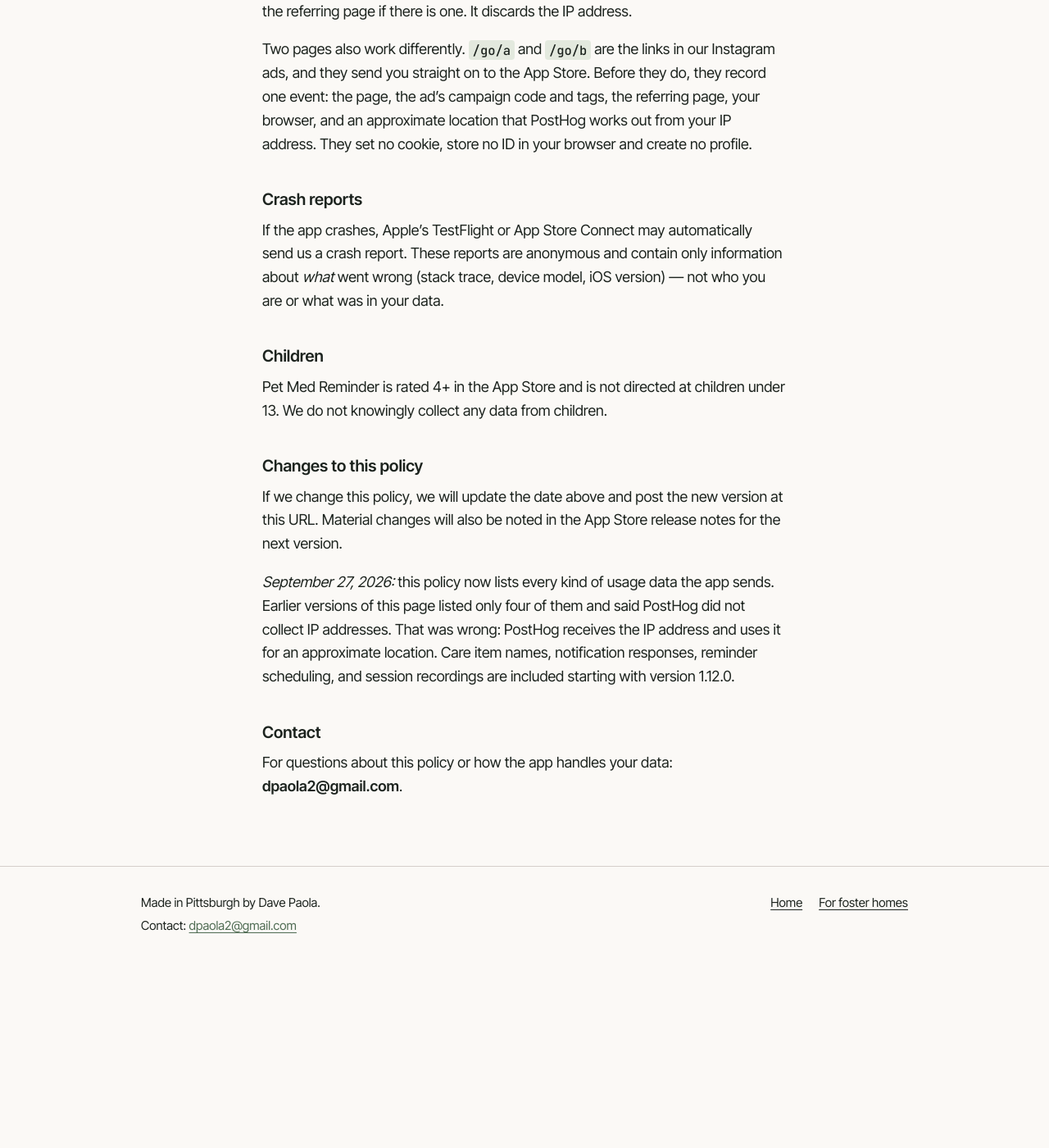
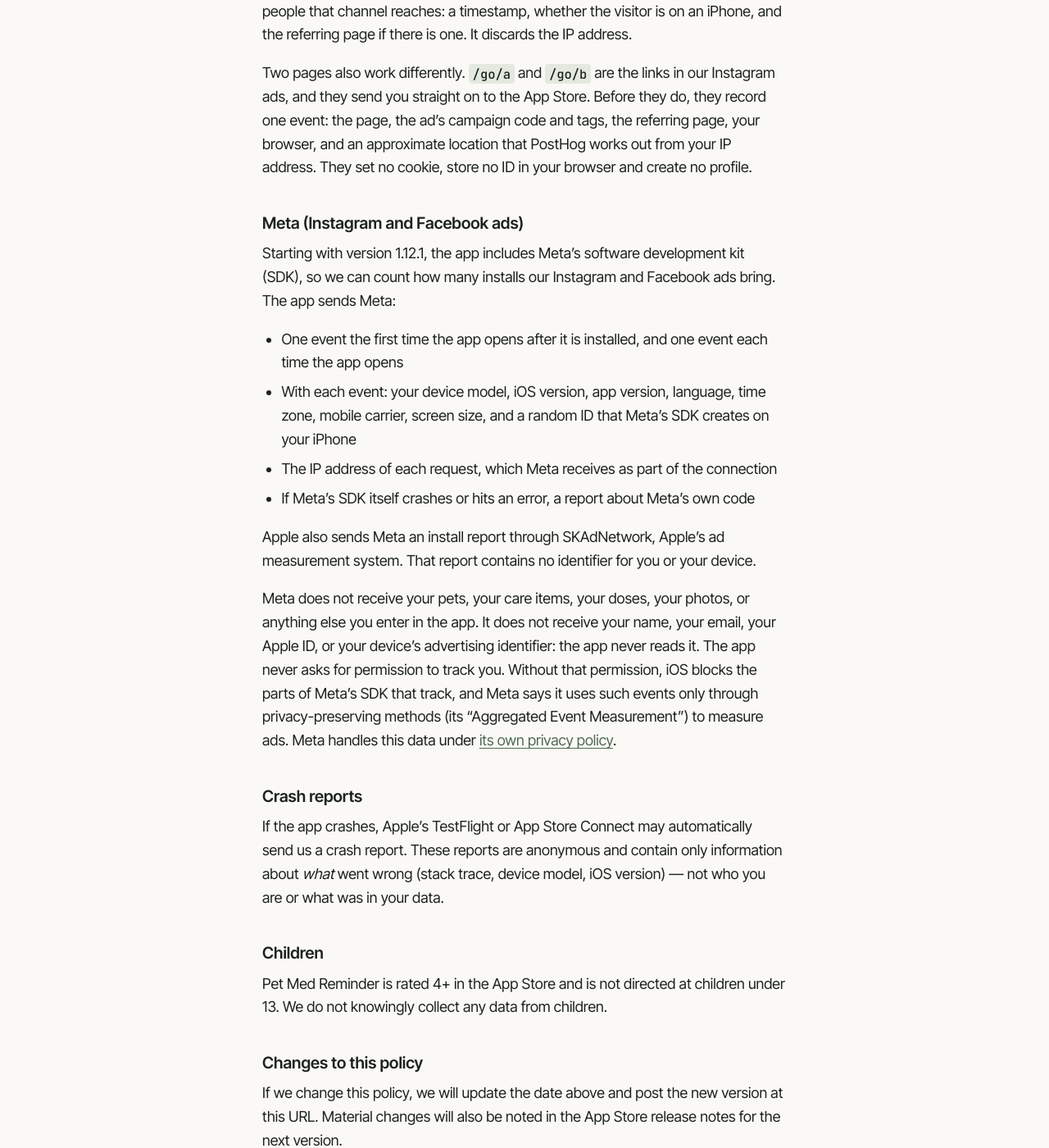
Before and after one commit to dpaola2/pet-med-reminder-ios-landing-page, a Jekyll site: the page built from privacy.md, in a window 1280 px wide and 1400 px high, scrolled down 2806 px. Shown: the whole window at 82% size. Built offline with Jekyll 4.4.1, drawn with Linux system fonts in a browser that asks for light colours; before the commit the page ends 3995 px from its top, so only the background shows below that; some of the changed text lies outside the part shown.

Commit message:
Privacy policy: Meta SDK section for app version 1.12.1
Co-Authored-By: Claude Opus 5.5 <noreply@anthropic.com>

```diff
--- a/privacy.md
+++ b/privacy.md
@@ -6,13 +6,13 @@ permalink: /privacy/
 
 ## Privacy Policy
 
-**Last updated:** 2026-09-28
+**Last updated:** 2026-10-06
 
 Pet Med Reminder is built for people who don't want to think about whether their pet app is harvesting their data. Here is exactly what happens, including the usage data the app sends so we can see what works and what doesn't.
 
 ### Data we collect about you
 
-**No account and no contact details.** Pet Med Reminder does not require an account, does not ask for your email, does not ask for your name, does not access your contacts, does not use your camera (except when *you* attach a pet photo, which never leaves your device and your iCloud), does not ask for your location, and does not use an advertising identifier. It does send anonymous usage analytics, described below.
+**No account and no contact details.** Pet Med Reminder does not require an account, does not ask for your email, does not ask for your name, does not access your contacts, does not use your camera (except when *you* attach a pet photo, which never leaves your device and your iCloud), does not ask for your location, and does not use an advertising identifier. It does send anonymous usage analytics, and it tells Meta when the app is installed and opened, both described below.
 
 ### Data the app stores
 
@@ -57,6 +57,19 @@ One page works differently. `/vet` is the link printed on cards handed out by ve
 
 Two pages also work differently. `/go/a` and `/go/b` are the links in our Instagram ads, and they send you straight on to the App Store. Before they do, they record one event: the page, the ad's campaign code and tags, the referring page, your browser, and an approximate location that PostHog works out from your IP address. They set no cookie, store no ID in your browser and create no profile.
 
+### Meta (Instagram and Facebook ads)
+
+Starting with version 1.12.1, the app includes Meta's software development kit (SDK), so we can count how many installs our Instagram and Facebook ads bring. The app sends Meta:
+
+- One event the first time the app opens after it is installed, and one event each time the app opens
+- With each event: your device model, iOS version, app version, language, time zone, mobile carrier, screen size, and a random ID that Meta's SDK creates on your iPhone
+- The IP address of each request, which Meta receives as part of the connection
+- If Meta's SDK itself crashes or hits an error, a report about Meta's own code
+
+Apple also sends Meta an install report through SKAdNetwork, Apple's ad measurement system. That report contains no identifier for you or your device.
+
+Meta does not receive your pets, your care items, your doses, your photos, or anything else you enter in the app. It does not receive your name, your email, your Apple ID, or your device's advertising identifier: the app never reads it. The app never asks for permission to track you. Without that permission, iOS blocks the parts of Meta's SDK that track, and Meta says it uses such events only through privacy-preserving methods (its "Aggregated Event Measurement") to measure ads. Meta handles this data under [its own privacy policy](https://www.facebook.com/privacy/policy/).
+
 ### Crash reports
 
 If the app crashes, Apple's TestFlight or App Store Connect may automatically send us a crash report. These reports are anonymous and contain only information about *what* went wrong (stack trace, device model, iOS version) — not who you are or what was in your data.
@@ -71,6 +84,8 @@ If we change this policy, we will update the date above and post the new version
 
 *September 27, 2026:* this policy now lists every kind of usage data the app sends. Earlier versions of this page listed only four of them and said PostHog did not collect IP addresses. That was wrong: PostHog receives the IP address and uses it for an approximate location. Care item names, notification responses, reminder scheduling, and session recordings are included starting with version 1.12.0.
 
+*October 6, 2026:* added the Meta section. Version 1.12.1 is the first version that sends anything to Meta.
+
 ### Contact
 
 For questions about this policy or how the app handles your data: **dpaola2@gmail.com**.
```
